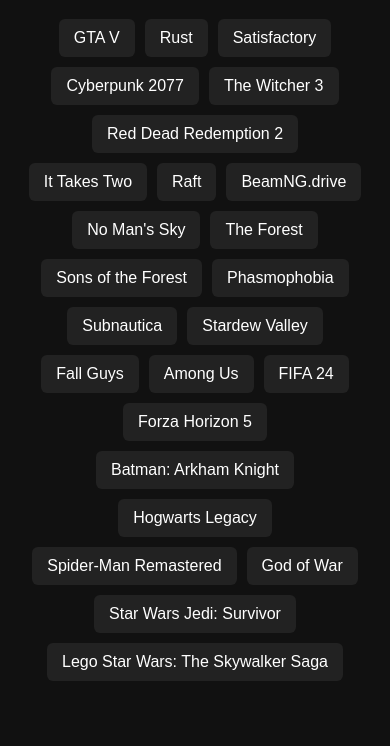
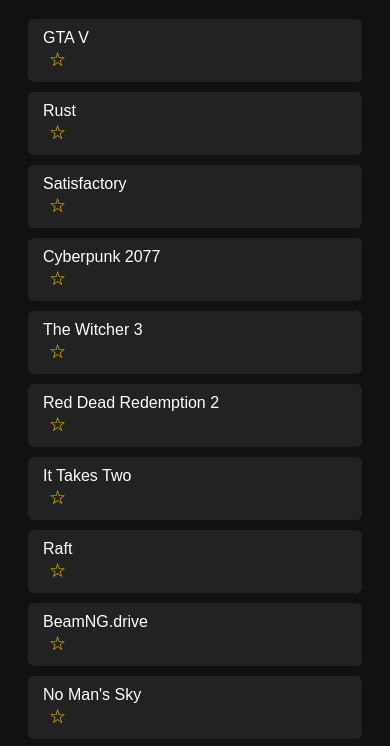
Before and after one commit to nikoo238/deals, a plain HTML site: page index.html in a window 390 px wide. Shown: the part 90-836 px from the top of the page. Drawn offline with Linux system fonts and the light colour scheme.

Commit message:
Update index.html

```diff
--- a/index.html
+++ b/index.html
@@ -3,6 +3,7 @@
 <head>
   <meta charset="UTF-8" />
   <title>Game List</title>
+  <meta name="viewport" content="width=device-width, initial-scale=1.0" />
   <style>
     body {
       background: #111;
@@ -25,6 +26,10 @@
       border-radius: 6px;
       cursor: pointer;
       transition: background 0.2s;
+      display: flex;
+      align-items: center;
+      justify-content: space-between;
+      width: 250px;
     }
     .game:hover {
       background: #333;
@@ -32,6 +37,23 @@
     a {
       color: white;
       text-decoration: none;
+      flex: 1;
+    }
+    button {
+      background: transparent;
+      color: gold;
+      border: none;
+      font-size: 1.2rem;
+      cursor: pointer;
+    }
+
+    /* Mobil uyumluluk */
+    @media (max-width: 600px) {
+      .game {
+        width: 100%;
+        flex-direction: column;
+        align-items: flex-start;
+      }
     }
   </style>
 </head>
@@ -50,13 +72,39 @@
       "Lego Star Wars: The Skywalker Saga"
     ];
 
-    const list = document.getElementById("gameList");
+    const gameList = document.getElementById("gameList");
+    const favorites = JSON.parse(localStorage.getItem("favorites") || "[]");
+
+    function toggleFavorite(title, btn) {
+      const index = favorites.indexOf(title);
+      if (index >= 0) {
+        favorites.splice(index, 1);
+        btn.innerText = "☆";
+      } else {
+        favorites.push(title);
+        btn.innerText = "★";
+      }
+      localStorage.setItem("favorites", JSON.stringify(favorites));
+    }
 
     games.forEach(title => {
+      const wrapper = document.createElement("div");
+      wrapper.className = "game";
+
       const link = document.createElement("a");
       link.href = `details.html?title=${encodeURIComponent(title)}`;
-      link.innerHTML = `<div class="game">${title}</div>`;
-      list.appendChild(link);
+      link.innerText = title;
+
+      const favBtn = document.createElement("button");
+      favBtn.innerText = favorites.includes(title) ? "★" : "☆";
+      favBtn.onclick = (e) => {
+        e.preventDefault();
+        toggleFavorite(title, favBtn);
+      };
+
+      wrapper.appendChild(link);
+      wrapper.appendChild(favBtn);
+      gameList.appendChild(wrapper);
     });
   </script>
 </body>
```
